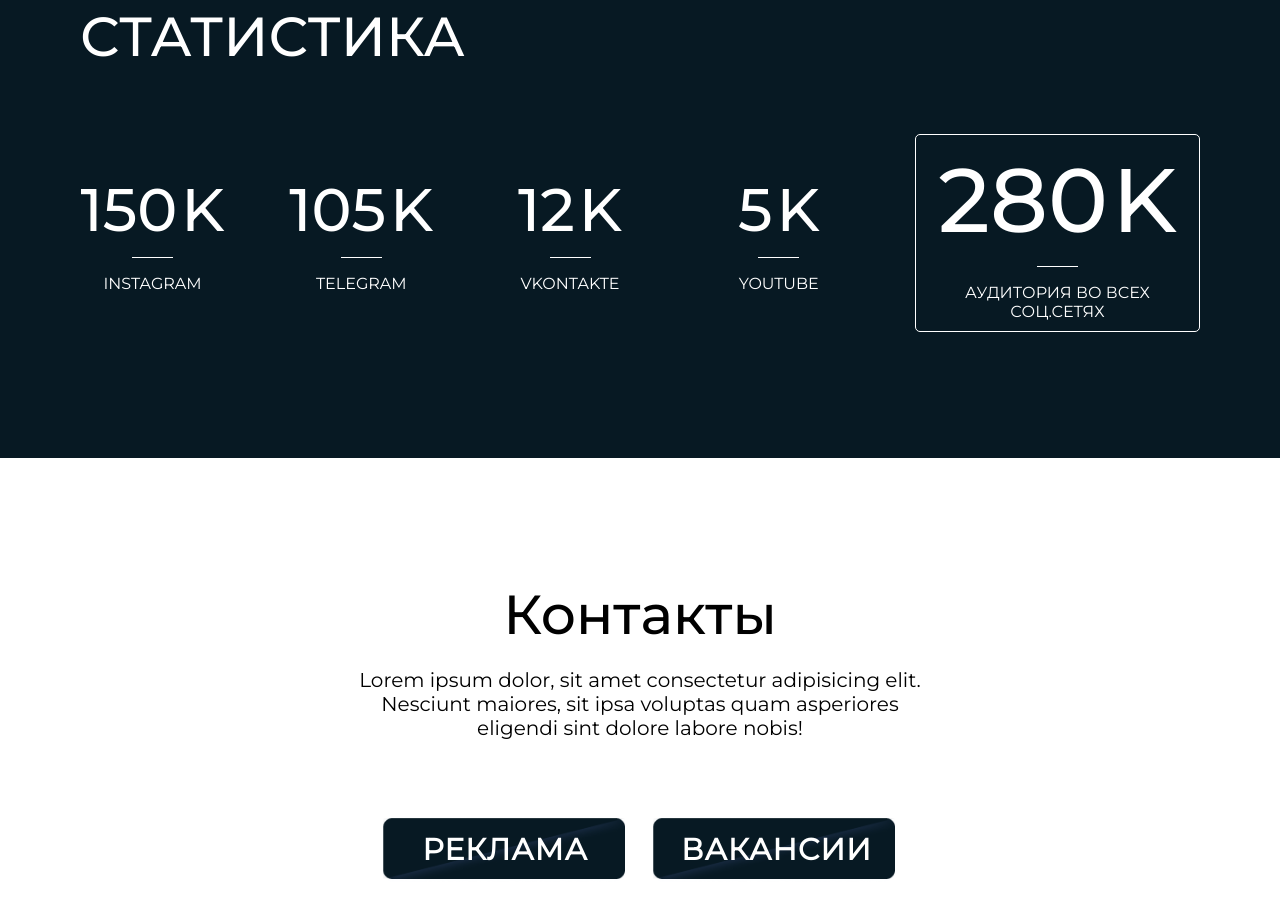
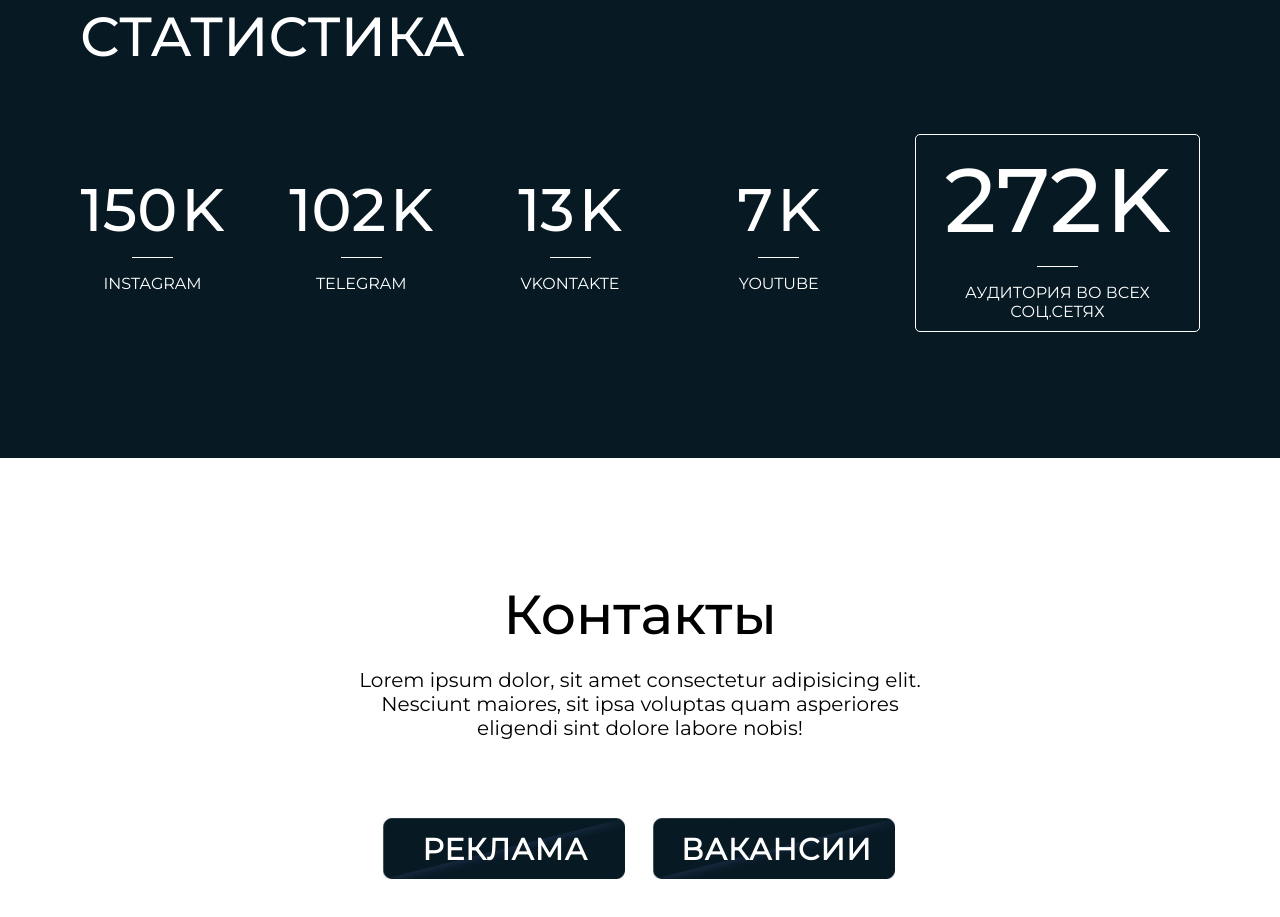
Before and after one commit to VetalChess07/aleco, a plain HTML site: page index.html in a window 1280 px wide. Shown: the part 1934-2851 px from the top of the page. Drawn offline with nearby package versions, Linux system fonts and the light colour scheme.

Commit message:
Update index.html

```diff
--- a/index.html
+++ b/index.html
@@ -147,7 +147,7 @@
 
           <div class="statistics__item">
             <div class="statistics__block">
-              <h3  data-to="105" data-stop="0" class="counter statistics__block-title">105</h3>
+              <h3  data-to="102" data-stop="0" class="counter statistics__block-title">105</h3>
               <span class="statistics__block-span">K</span>
             </div>
             <hr class="statistics__item-hr">
@@ -158,7 +158,7 @@
 
           <div class="statistics__item">
             <div class="statistics__block">
-              <h3  data-to="12" data-stop="0" class="counter statistics__block-title">105</h3>
+              <h3  data-to="13" data-stop="0" class="counter statistics__block-title">105</h3>
               <span class="statistics__block-span">K</span>
             </div>
             <hr class="statistics__item-hr">
@@ -169,7 +169,7 @@
 
           <div class="statistics__item">
             <div class="statistics__block">
-              <h3  data-to="5" data-stop="0" class="counter statistics__block-title">105</h3>
+              <h3  data-to="7" data-stop="0" class="counter statistics__block-title">105</h3>
               <span class="statistics__block-span">K</span>
             </div>
             <hr class="statistics__item-hr">
@@ -180,7 +180,7 @@
 
           <div class="statistics__item">
             <div class="statistics__block">
-              <h3  data-to="280" data-stop="0" class="counter statistics__block-title">105</h3>
+              <h3  data-to="272" data-stop="0" class="counter statistics__block-title">105</h3>
               <span class="statistics__block-span">K</span>
             </div>
             <hr class="statistics__item-hr">
```
